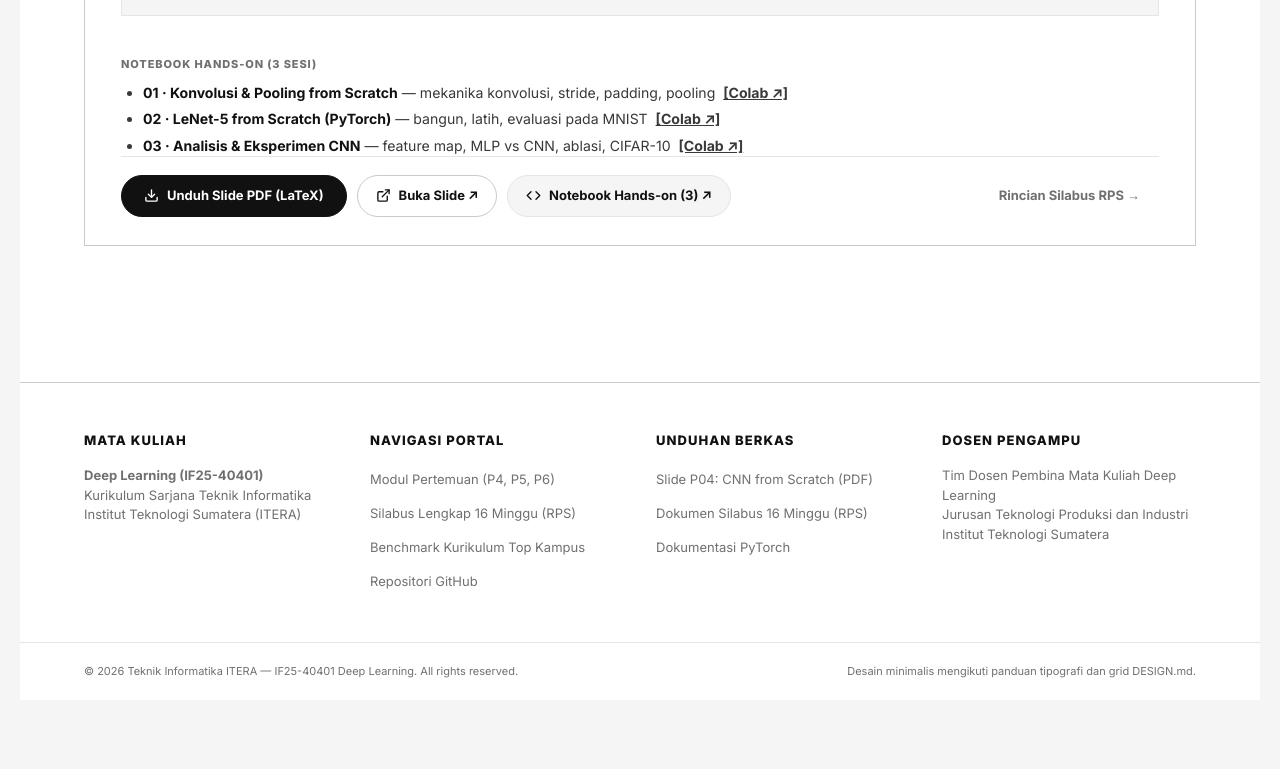
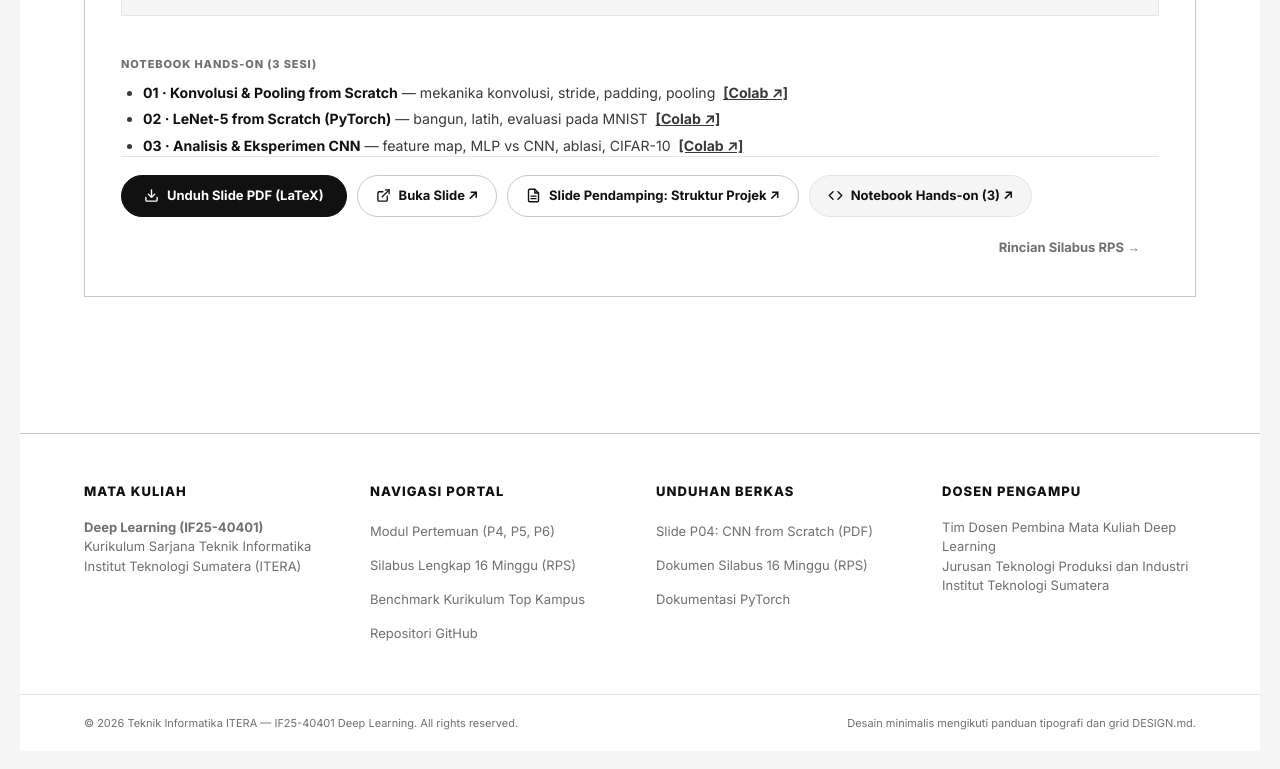
Before and after one commit to informatika-itera/deep-learning-IF25-40401, a website built with Vite: page index.html in a window 1280 px wide. Shown: the part 1225-1994 px from the top of the page. Built offline with nearby package versions, Linux system fonts and the light colour scheme.

Commit message:
feat(materials): tambahkan slide pendamping struktur proyek profesional deep learning CV (Pertemuan 4)

```diff
--- a/index.html
+++ b/index.html
@@ -120,6 +120,10 @@
                 <a class="card-btn-secondary" href="./materials/pertemuan-04-cnn-from-scratch.pdf" target="_blank" rel="noopener">
                   <svg width="15" height="15" viewBox="0 0 24 24" fill="none" stroke="currentColor" stroke-width="2.2" stroke-linecap="round" stroke-linejoin="round" aria-hidden="true"><path d="M18 13v6a2 2 0 0 1-2 2H5a2 2 0 0 1-2-2V8a2 2 0 0 1 2-2h6"></path><polyline points="15 3 21 3 21 9"></polyline><line x1="10" y1="14" x2="21" y2="3"></line></svg>
                   Buka Slide ↗
+                </a>
+                <a class="card-btn-secondary" href="./materials/pertemuan-04-pendamping-project-structure.pdf" target="_blank" rel="noopener">
+                  <svg width="15" height="15" viewBox="0 0 24 24" fill="none" stroke="currentColor" stroke-width="2.2" stroke-linecap="round" stroke-linejoin="round" aria-hidden="true"><path d="M14 2H6a2 2 0 0 0-2 2v16a2 2 0 0 0 2 2h12a2 2 0 0 0 2-2V8z"></path><polyline points="14 2 14 8 20 8"></polyline><line x1="16" y1="13" x2="8" y2="13"></line><line x1="16" y1="17" x2="8" y2="17"></line></svg>
+                  Slide Pendamping: Struktur Projek ↗
                 </a>
                 <a class="card-btn-code" href="https://github.com/informatika-itera/deep-learning-IF25-40401/tree/main/materials/notebooks" target="_blank" rel="noopener">
                   <svg width="15" height="15" viewBox="0 0 24 24" fill="none" stroke="currentColor" stroke-width="2.2" stroke-linecap="round" stroke-linejoin="round" aria-hidden="true"><polyline points="16 18 22 12 16 6"></polyline><polyline points="8 6 2 12 8 18"></polyline></svg>
```
Also changed, not shown: 3 other files.
